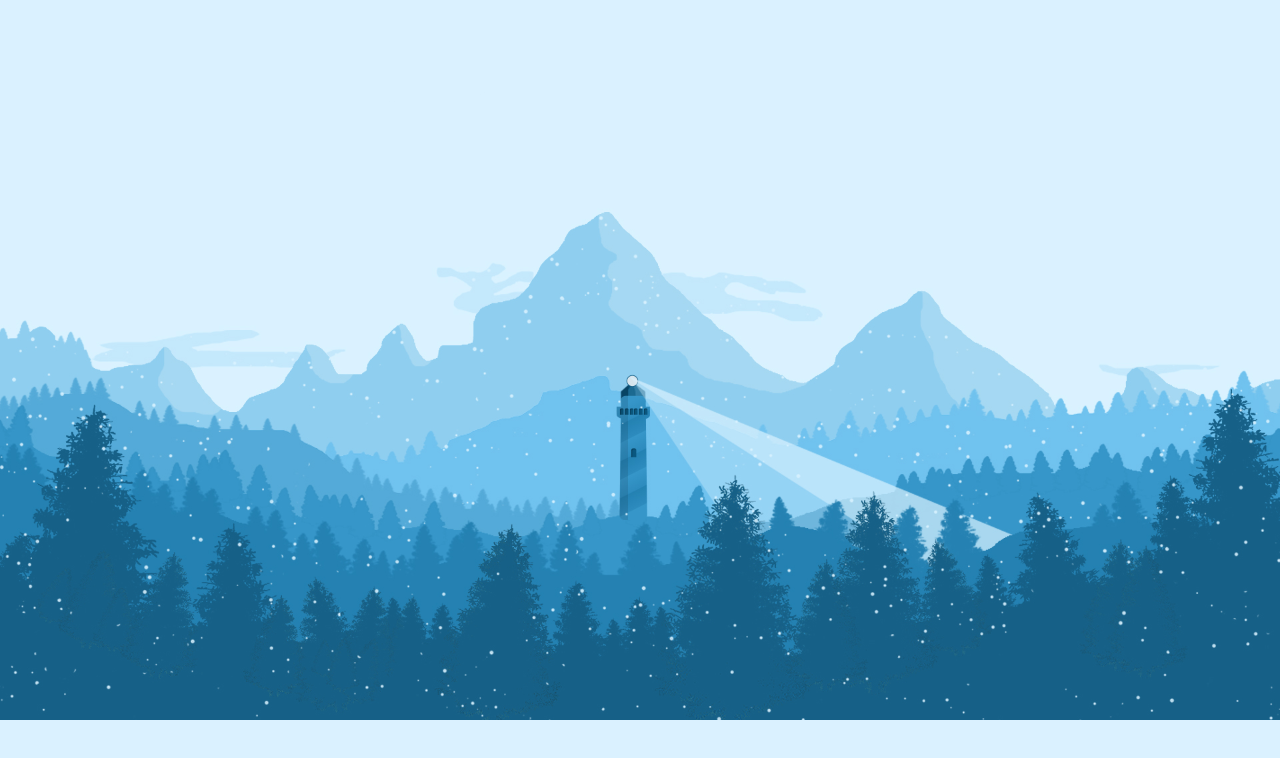
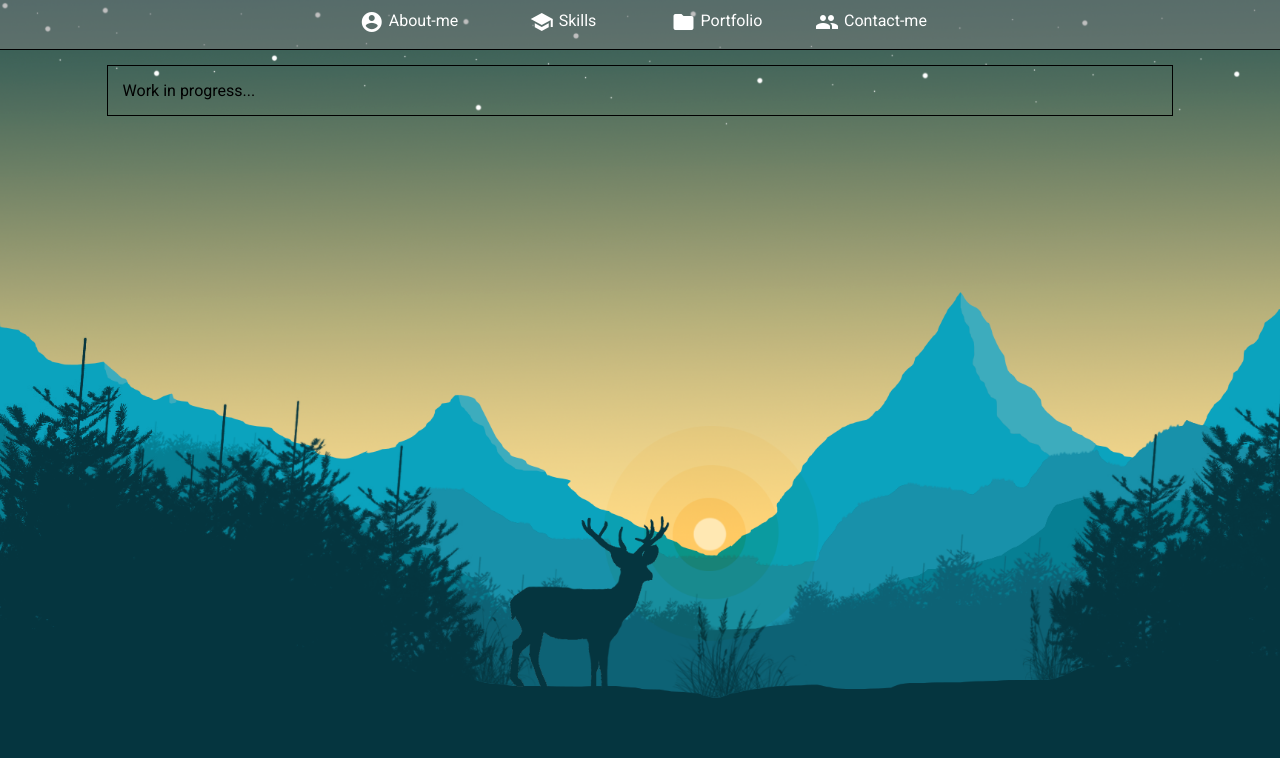
Before and after one commit to Dev-Mikko/dev-mikko.github.io, a plain HTML site: page index.html in a window 1280 px wide. Drawn offline with nearby package versions, Linux system fonts and the light colour scheme.

Commit message:
Add some new stuffs

```diff
--- a/index.html
+++ b/index.html
@@ -7,13 +7,28 @@
 		<meta name="viewport" content="width=device-width, initial-scale=1">
 		<!-- CSS files -->
 		<link rel="stylesheet" src="text/css" href="styles.css">
-		<!-- Google fonts -->
+		<!-- Google fonts + Icons -->
 		<link rel="stylesheet" href="https://fonts.googleapis.com/css?family=Roboto">
+		<link rel="stylesheet" href="https://fonts.googleapis.com/icon?family=Material+Icons">
 		<!-- Other -->
 		<title>Dev-Mikko on GitHub</title>
 	</head>
 
 	<body>
+		<nav class="col-12 navbar">
+			<ul class="navmenu">
+				<li class="navobj"><i class="material-icons icon">account_circle</i>About-me</li>
+				<li class="navobj"><i class="material-icons icon">school</i>Skills</li>
+				<li class="navobj"><i class="material-icons icon">folder</i>Portfolio</li>
+				<li class="navobj"><i class="material-icons icon">people</i>Contact-me</li>
+			</ul>
+		</nav>
+
+		<div class="col-12 main">
+			<div class="col-12 box">
+				Work in progress...
+			</div>
+		</div>
 		<!-- Javascript files -->
 		<script src="https://ajax.googleapis.com/ajax/libs/jquery/3.2.1/jquery.min.js"></script>
 		<script src="design.js"></script>
--- a/styles.css
+++ b/styles.css
@@ -6,9 +6,11 @@
 
 html {
 	font-family: Roboto;
-	background-image: url('img/background.jpg');
-	background-size: cover !important;
-	background-position: fixed;
+	background-image: url('img/background.png');
+	background-size: cover;
+	background-attachment: fixed;
+	height: 100%;
+	width: 100%;
 }
 
 body {
@@ -71,4 +73,52 @@ body {
 	}
 }
 
+.navbar {
+	background-color: rgba(128, 128, 128, 0.5);
+	border-bottom: 1px solid #000000;
+}
+
+.navmenu {
+	list-style: none;
+	text-align: center;
+	margin: 0;
+	padding: 0;
+}
+
+.navobj {
+	display: inline-block;
+	color: #FFFFFF;
+	width: 150px;
+	text-align: center;
+	padding: 10px;
+	cursor: pointer;
+	margin-bottom: 5px;
+}
+
+.navobj:hover {
+	background-color: rgba(128, 128, 128, 0.6);
+	border-bottom: 5px solid #469710;
+	margin-bottom: -5px;
+}
+
+.icon {
+	font-size: 24px;
+	vertical-align: middle;
+	margin-right: 5px;
+}
+
+.main {
+	padding: 0 8.33%;
+}
+
+.box {
+	border: 1px solid #000000;
+	padding: 15px;
+	margin: 15px 0;
+}
+
 /* IDs */
+
+
+
+/* Animations */
```
Also changed, not shown: img/background.png (added).
